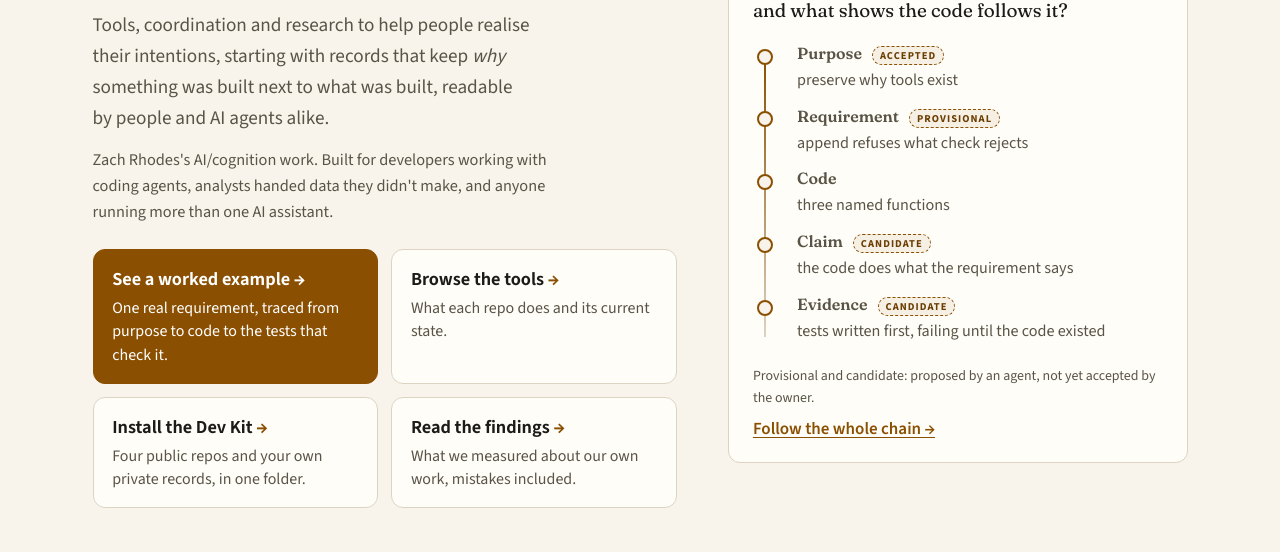
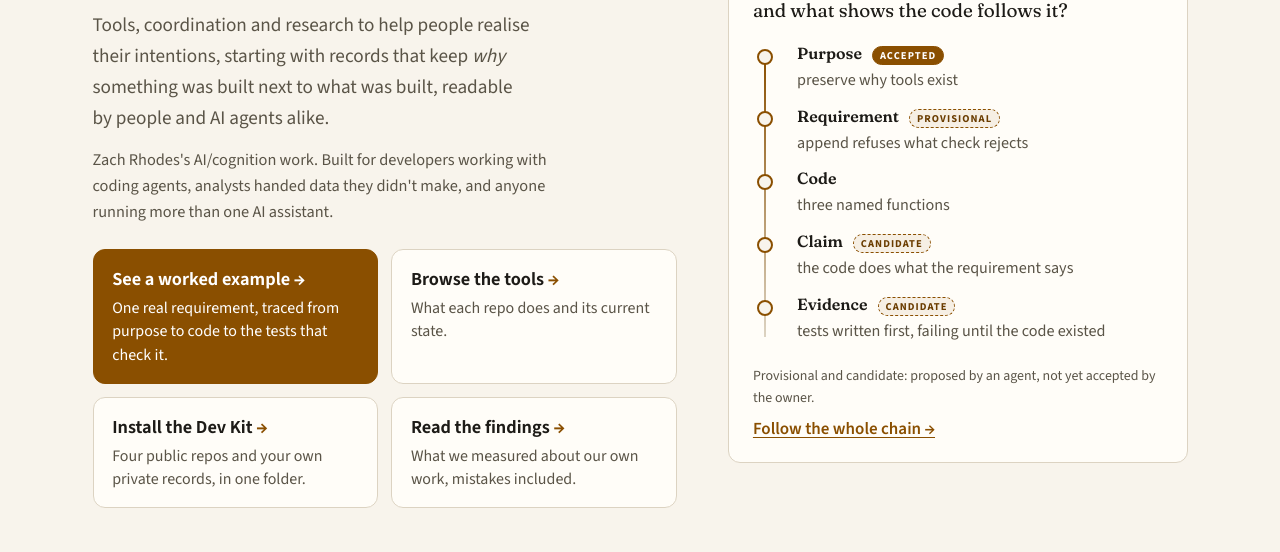
Before and after one commit to eraevous/KAIROS, a plain HTML site: page docs/index.html in a window 1280 px wide. Shown: the part 246-798 px from the top of the page. Drawn offline with Linux system fonts and the light colour scheme.

Commit message:
Solid badge for accepted records; brighter step titles in the front-page preview
Co-Authored-By: Claude Opus 5.5 <noreply@anthropic.com>
Claude-Session: https://claude.ai/code/session_01GZK2KmDcW1955jwXhk3t7g

```diff
--- a/docs/index.html
+++ b/docs/index.html
@@ -50,7 +50,7 @@
     <p class="eyebrow" id="preview-title">From Telosmith's own records</p>
     <p class="q"><code>aec append</code> refuses records that <code>aec check</code> would reject. Where did that rule come from, and what shows the code follows it?</p>
     <ol class="chain">
-      <li class="step"><p class="step-kind">Purpose <span class="tag">accepted</span></p><p>preserve why tools exist</p></li>
+      <li class="step"><p class="step-kind">Purpose <span class="tag tag-ok">accepted</span></p><p>preserve why tools exist</p></li>
       <li class="step"><p class="step-kind">Requirement <span class="tag">provisional</span></p><p>append refuses what check rejects</p></li>
       <li class="step"><p class="step-kind">Code</p><p>three named functions</p></li>
       <li class="step"><p class="step-kind">Claim <span class="tag">candidate</span></p><p>the code does what the requirement says</p></li>
--- a/docs/site.css
+++ b/docs/site.css
@@ -427,3 +427,6 @@ figcaption { color: var(--mute); font-size: .9rem; margin-top: .6rem; }
 /* Commands wrap instead of hiding off the right edge; wrapping adds no characters when copied. */
 .install pre, #devkit pre { white-space: pre-wrap; overflow-wrap: anywhere; }
 .install pre code, #devkit pre code { white-space: inherit; overflow-wrap: anywhere; }
+/* An accepted record gets a solid badge so it reads differently from proposals at a glance. */
+.tag.tag-ok { color: var(--accent-ink); background: var(--accent); border-style: solid; }
+.preview .step p.step-kind { color: var(--ink); }
```
Also changed, not shown: docs/example.html (+1 -1 lines).
